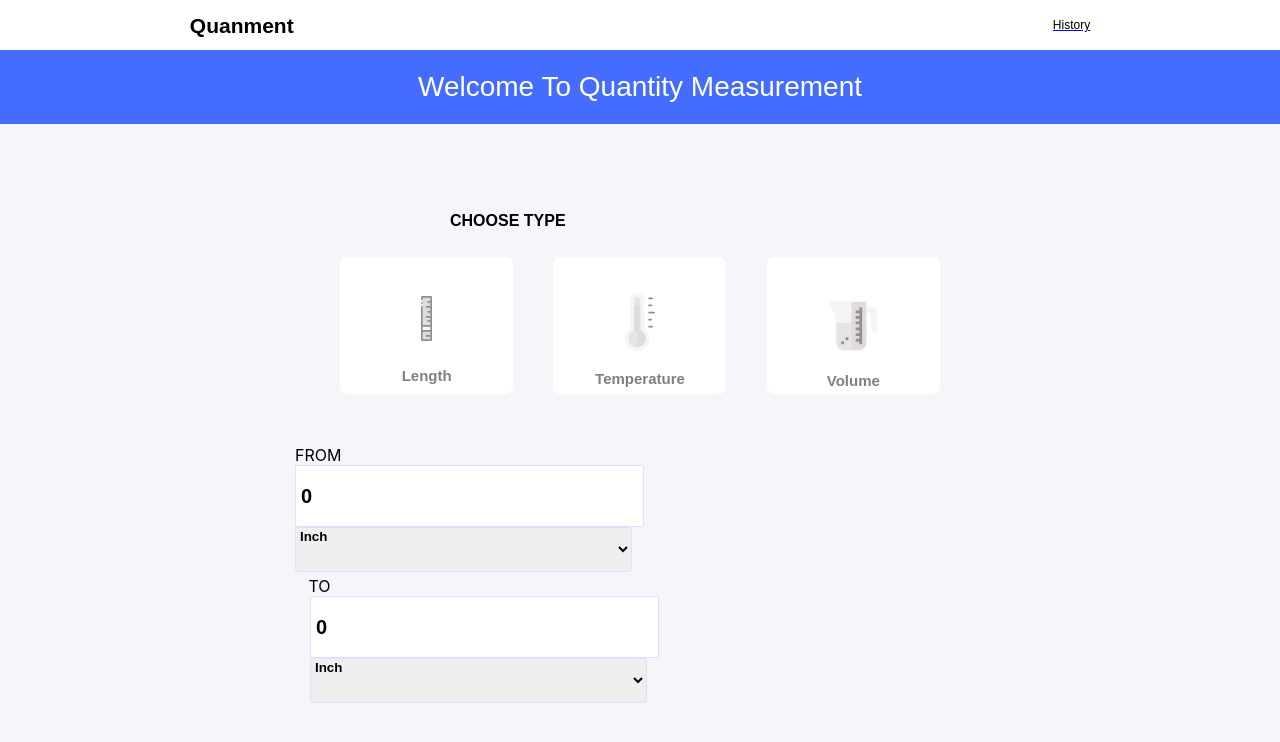
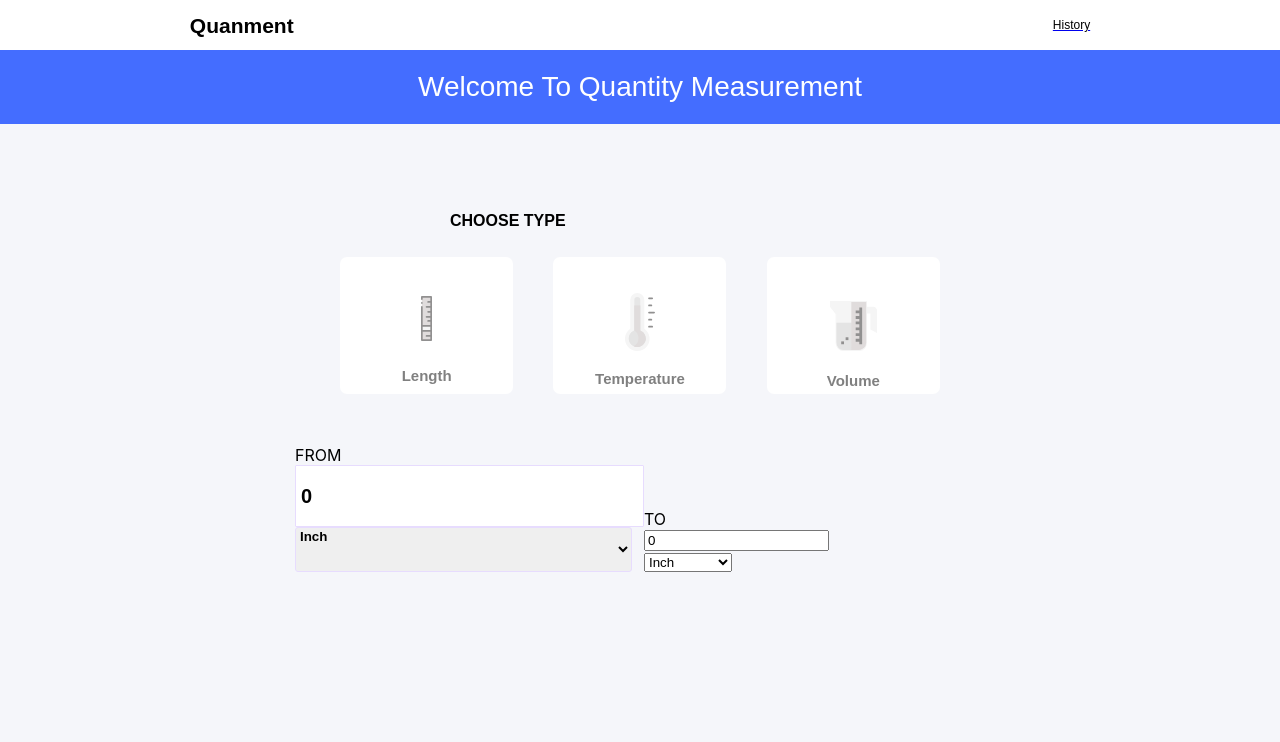
Before and after one commit to ruchika6698/QuantityMeasurement-Frontend, a React (Create React App) app: page / in a window 1280 px wide. Shown: the top 742 px of the page. Built offline with nearby package versions, Linux system fonts and the light colour scheme.

Commit message:
Refactor:Onclick function change in topbar component

```diff
--- a/src/Components/history.jsx
+++ b/src/Components/history.jsx
@@ -23,7 +23,6 @@ export class History extends React.Component {
    this.history();
  }
  history=() => {
-   console.log("history call");
     service.history().then((data)=>{
       console.log(" All historyfound ",data.data.data);
       this.setState({History:data.data.data});
@@ -40,7 +39,6 @@ export class History extends React.Component {
     service.delete(Id).then((json) => {
       console.log("responce data==>",json);
     if(json.data.success==='True'){
-    // toast.success("Records Deleted Sucessfully", { position: toast.POSITION.TOP_CENTER })
       alert('Record deleted successfully!!');
     }
     })
@@ -50,7 +48,6 @@ export class History extends React.Component {
     return (
       <TableContainer component={Paper}>
       <h2 align="center">History </h2>
-      {/* <h2 align="right"><button type="button" onClick={()=>this.delete} className="btn btn-danger"> Delete </button> </h2> */}
         <Table stickyHeader aria-label="sticky table" id='History'>
           <TableHead>
             <TableRow>
@@ -71,7 +68,6 @@ export class History extends React.Component {
                   <TableCell align="center">{d.result}</TableCell>
                   <TableCell align="center">{d.dateOnCreation}</TableCell>
                   <TableCell align="center"><button type="button" onClick={()=>this.delete(d.id)} className="btn btn-danger"> Delete </button></TableCell>
-                  {/* <TableCell align="center"> <input type="checkbox" /> </TableCell>   */}
                 </TableRow>
               })
             }
--- a/src/Components/optionType.jsx
+++ b/src/Components/optionType.jsx
@@ -15,47 +15,36 @@ constructor(props) {
     }
 
     onChangeFirst=(e)=>{
-         console.log("First event Value",e);
         let value = e.target.value;
-        console.log("Second Value",value);
-        this.setState({ inputUnit: value}, ()=>this.optiontype())
+        this.setState({ inputUnit: value}, ()=>this.optiontype());
 
     }
     onChangeSecond=(e)=>{
-        console.log("Second event Value",e);
         let value = e.target.value;
-        console.log("Second Value",value);
         this.setState({ outputUnit: value}, ()=>this.optiontype());
 
     }
 
     onChangeInput=(e)=>{
         this.setState({  inputValue: e.target.value }, ()=>this.optiontype());
-        console.log("number value:", e.target.value);
-
     }
     optiontype(){
 
         let unitVal = `${String(this.state.inputUnit)}To${String(this.state.outputUnit)}`;
-        console.log("i & o",unitVal);
 
         let inputValue={
             Value: this.state.inputValue,
             OptionType: unitVal
         }
-        console.log("inputvalue",inputValue);
         service.optiontype(inputValue).then((data)=>{
-            console.log("input data",data);
             if(this.state.numberValue !== 0 || this.state.numberValue !== null){
                 this.setState({ outputValue: data.data.data.result });
-                console.log("output data",this.state.outputValue);
             }
             }).catch((err)=>{
                 console.log(err);
             })
         }
 render() {
-    console.log("Quantity",this.props.Units);
     let Quantity=this.props.Units;
     return (
     <div className='box'>
@@ -69,9 +58,9 @@ render() {
                         })}
                     </select>
                 </div>
-                <div className="form"> &nbsp;&nbsp;&nbsp;TO <br/>
-                    <input className="input1" type={"number"} value={this.state.outputValue} onChange={(event)=>this.onChangeInput(event)}></input><br/>
-                    <select className="select1" value={this.state.outputUnit} onChange={(element)=>this.onChangeSecond(element)}>
+                <div className="form"> TO <br/>
+                    <input className="output" type={"number"} value={this.state.outputValue} onChange={(event)=>this.onChangeInput(event)}></input><br/>
+                    <select className="outputselect" value={this.state.outputUnit} onChange={(element)=>this.onChangeSecond(element)}>
                         {Quantity.map((element, key) => {
                             return <option key={key}>{element}</option>;
                         })}
--- a/src/Components/topBar.jsx
+++ b/src/Components/topBar.jsx
@@ -30,17 +30,14 @@ export class TopBar extends React.Component {
         };
     }
     handleColorToggle = () => {
-      console.log(" this is toggle",this.state.openImg);
       this.setState({ openImg: !this.state.openImg });
       console.log(this.state.openImg);
     }
     handleColorToggle1 = () => {
-      console.log(" this is toggle",this.state.openImg1);
       this.setState({ openImg1: !this.state.openImg1 });
       console.log(this.state.openImg1);
     }
     handleColorToggle2 = () => {
-      console.log(" this is toggle",this.state.openImg2);
       this.setState({ openImg2: !this.state.openImg2 });
       console.log(this.state.openImg2);
     }
@@ -57,19 +54,16 @@ handleColorToggle2 = () => {
       this.lengthOption();
     }
     lengthOption=()=>{
-      console.log("Length option click");
        this.setState({options:this.state.unit1});
       console.log(this.state.options);
 
     }
 
     temperatureOption=()=>{
-      console.log("Temperature option click",this.state);
       this.setState({options:this.state.unit2});
       console.log("temperature array",this.state.options);
     }
     volumeOption=()=>{
-      console.log("Volume option click",this.state);
       this.setState({options:this.state.unit3});
       console.log(this.state.options);
     }
```
Lines whose indentation alone changed are shown as unchanged.
